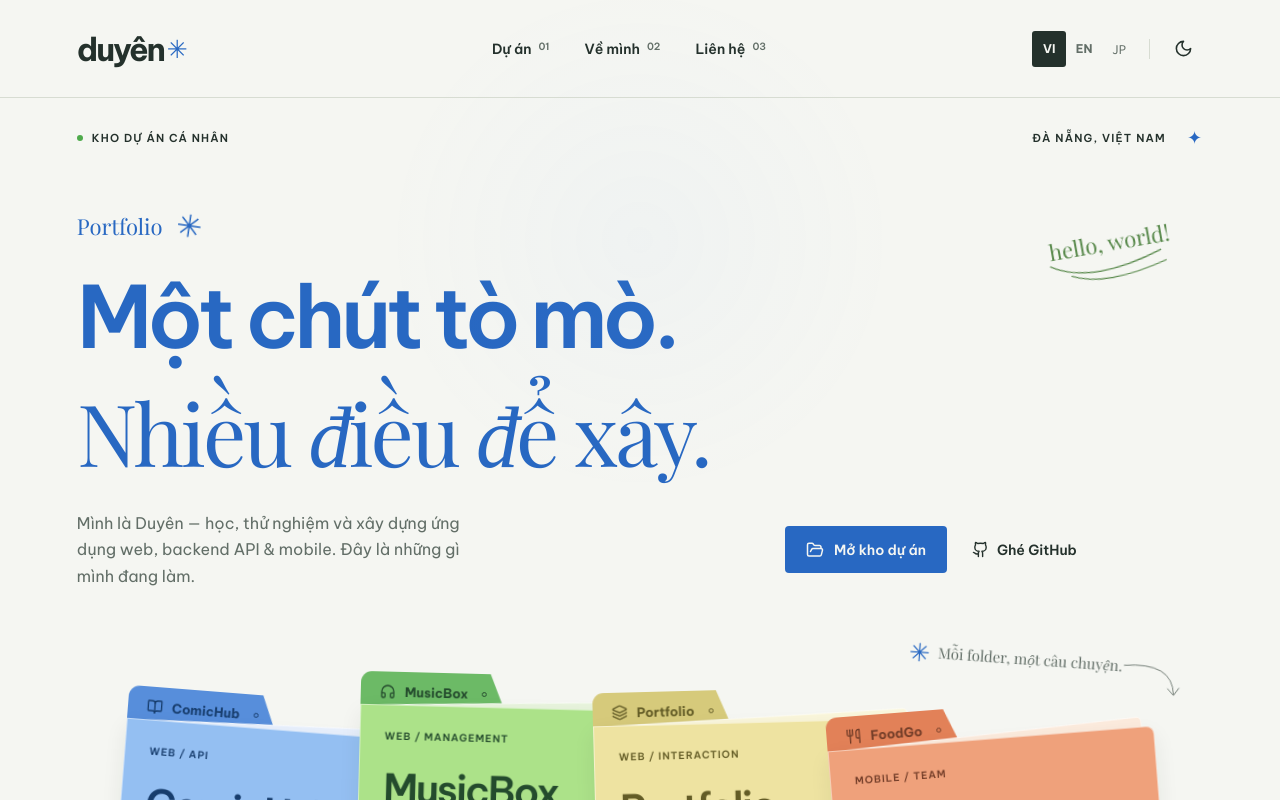
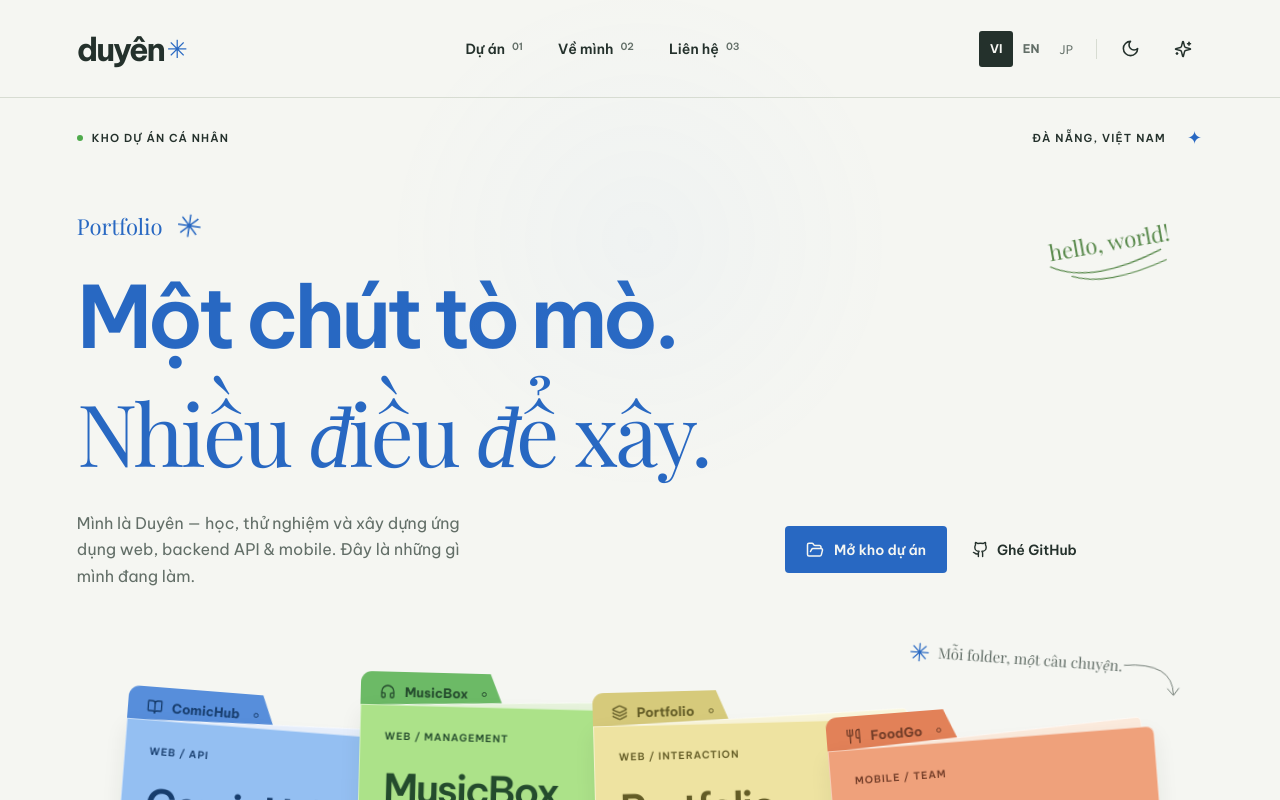
Before and after one commit to duin333/Project-1_Website-of-Personal-Porfolio, a React (Vite) app: page / in a window 1280 px wide. Shown: the top 800 px of the page. Built offline with nearby package versions, Linux system fonts and the light colour scheme.

Commit message:
fix: expose motion toggle beside theme control

```diff
--- a/src/App.jsx
+++ b/src/App.jsx
@@ -590,6 +590,21 @@ export default function App() {
             {theme === "light" ? <Moon size={19} /> : <Sun size={19} />}
           </button>
           <button
+            className="icon-button motion-toggle"
+            data-mode={effectsMode}
+            title={`FX ${effectsMode.toUpperCase()}`}
+            aria-label={
+              effectsMode === "auto"
+                ? {vi:"Bật đầy đủ hiệu ứng",en:"Enable full motion",ja:"すべてのモーションをオン"}[lang]
+                : effectsMode === "on"
+                  ? {vi:"Tắt hiệu ứng",en:"Turn motion off",ja:"モーションをオフ"}[lang]
+                  : {vi:"Hiệu ứng theo cài đặt hệ thống",en:"Use system motion preference",ja:"システムのモーション設定を使用"}[lang]
+            }
+            onClick={()=>setEffectsMode(effectsMode==="auto"?"on":effectsMode==="on"?"off":"auto")}
+          >
+            <Sparkles size={18}/>
+          </button>
+          <button
             className="icon-button menu-toggle"
             aria-expanded={menu}
             aria-controls="mobile-nav"
--- a/src/motion.css
+++ b/src/motion.css
@@ -320,6 +320,14 @@
   padding: 0 11px;
   min-height: 40px;
 }
+.motion-toggle[data-mode="on"] { background: var(--soft-blue); color: var(--blue); }
+.motion-toggle[data-mode="off"] { opacity: .5; }
+@media(max-width:760px) { .motion-toggle { width: 30px; height: 36px; } }
+@media(max-width:380px) {
+  .site-header { gap: 5px; }
+  .header-controls { gap: 2px; }
+  .theme-toggle,.menu-toggle,.motion-toggle { width: 28px; }
+}
 .effects-control select {
   font: inherit;
   font-size: 11px;
```
